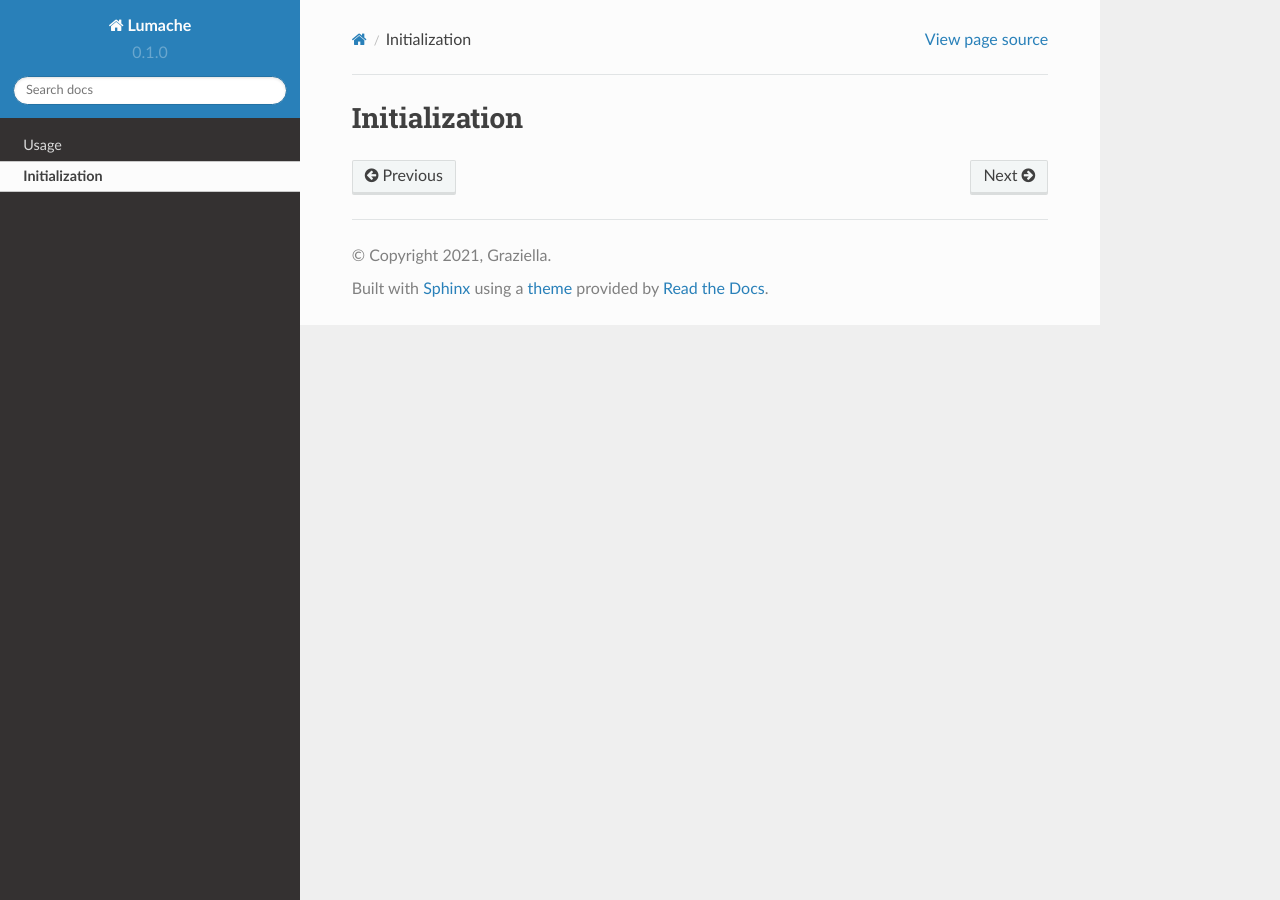
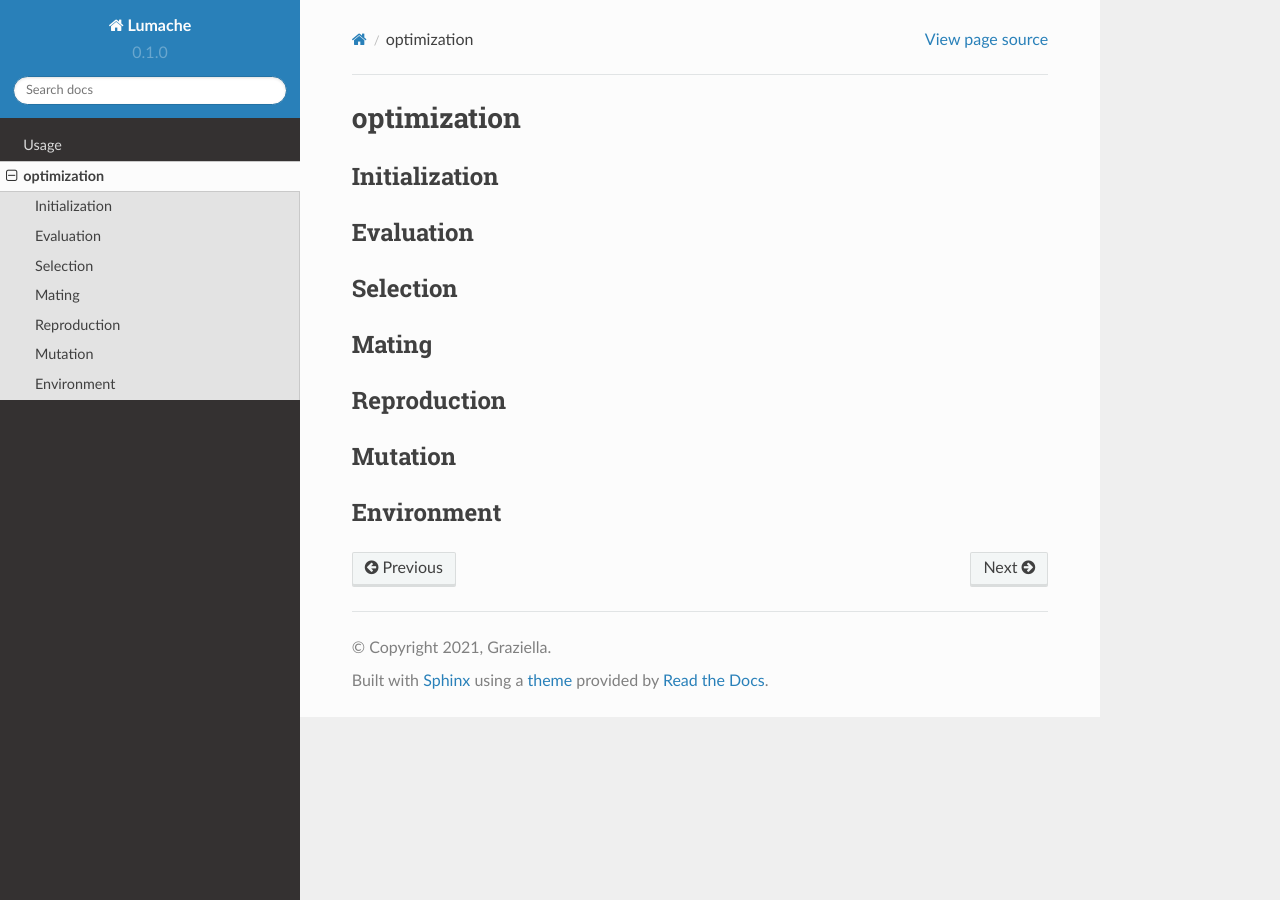
Before and after one commit to HindyDS/evolearn, a Sphinx documentation site: the page built from docs/source/Initialization.rst, in a window 1280 px wide. Built offline with Sphinx 7.4.7 and the Read the Docs theme 2.0.0, drawn with Linux system fonts in a browser that asks for light colours.

Commit message:
Update Initialization.rst

```diff
--- a/docs/source/Initialization.rst
+++ b/docs/source/Initialization.rst
@@ -1,2 +1,29 @@
+optimization
+==============
+
+
 Initialization
----------------
+--------------
+
+
+Evaluation
+----------
+
+
+Selection
+---------
+
+Mating
+-------
+
+
+Reproduction
+------------
+
+
+Mutation
+---------
+
+
+Environment
+------------
```
